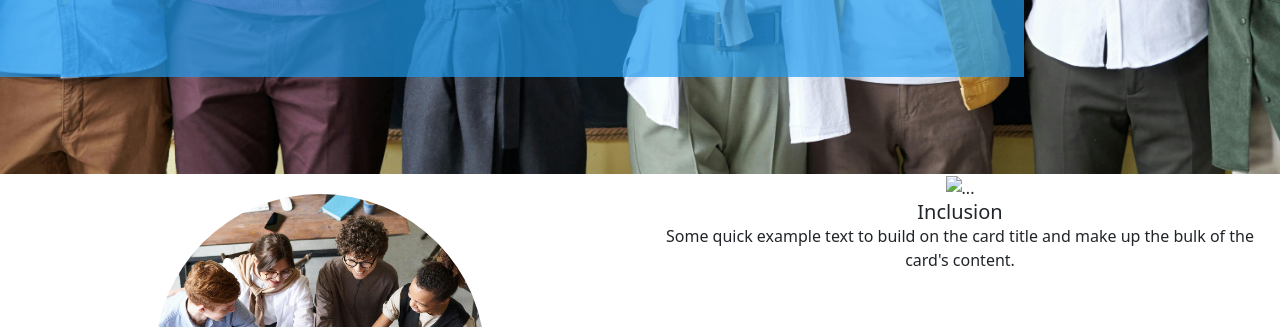
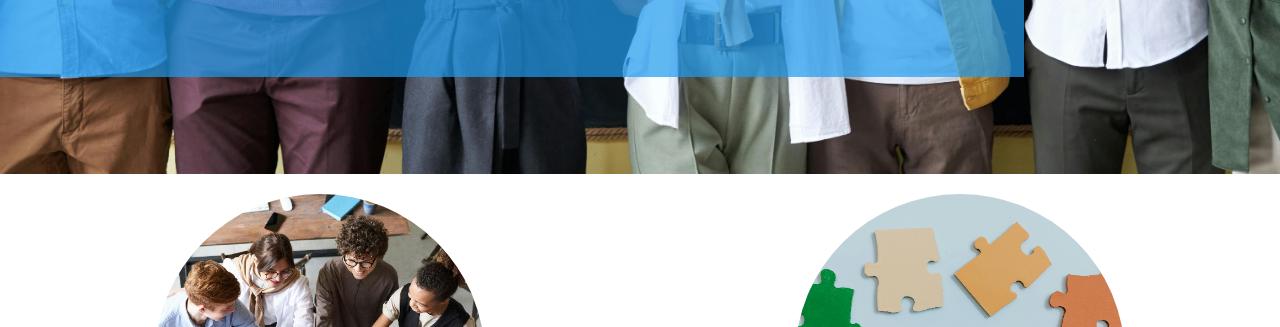
Before and after one commit to Oliver-William/individual_flagstone_project, a plain HTML site: page index.html in a window 1280 px wide. Shown: the part 473-800 px from the top of the page. Drawn offline with nearby package versions, Linux system fonts and the light colour scheme; a web font is replaced by a local one.

Commit message:
Add and style inclusion image using CSS

```diff
--- a/assets/css/style.css
+++ b/assets/css/style.css
@@ -84,6 +84,13 @@ main {
     padding: 20px;
 }
 
+#inclusion-image {
+    border-radius: 50%;
+    max-width: 60%;
+    margin: auto;
+    padding: 20px;
+}
+
 /* Footer */
 #social-networks {
     text-align: center;
--- a/index.html
+++ b/index.html
@@ -79,7 +79,7 @@
               </div>
           </div>
           <div class="col-sm-12 col-md-6" id="inclusion">
-                <img src="..." class="card-img-top" alt="...">
+                <img src="assets/images/inclusion-image.png" id="inclusion-image" class="card-img-top" alt="...">
                 <div class="card-body">
                   <h5 class="card-title">Inclusion</h5>
                   <p class="card-text">Some quick example text to build on the card title and make up the bulk of the card's content.</p>
```
Also changed, not shown: assets/images/inclusion-image.png (added).
